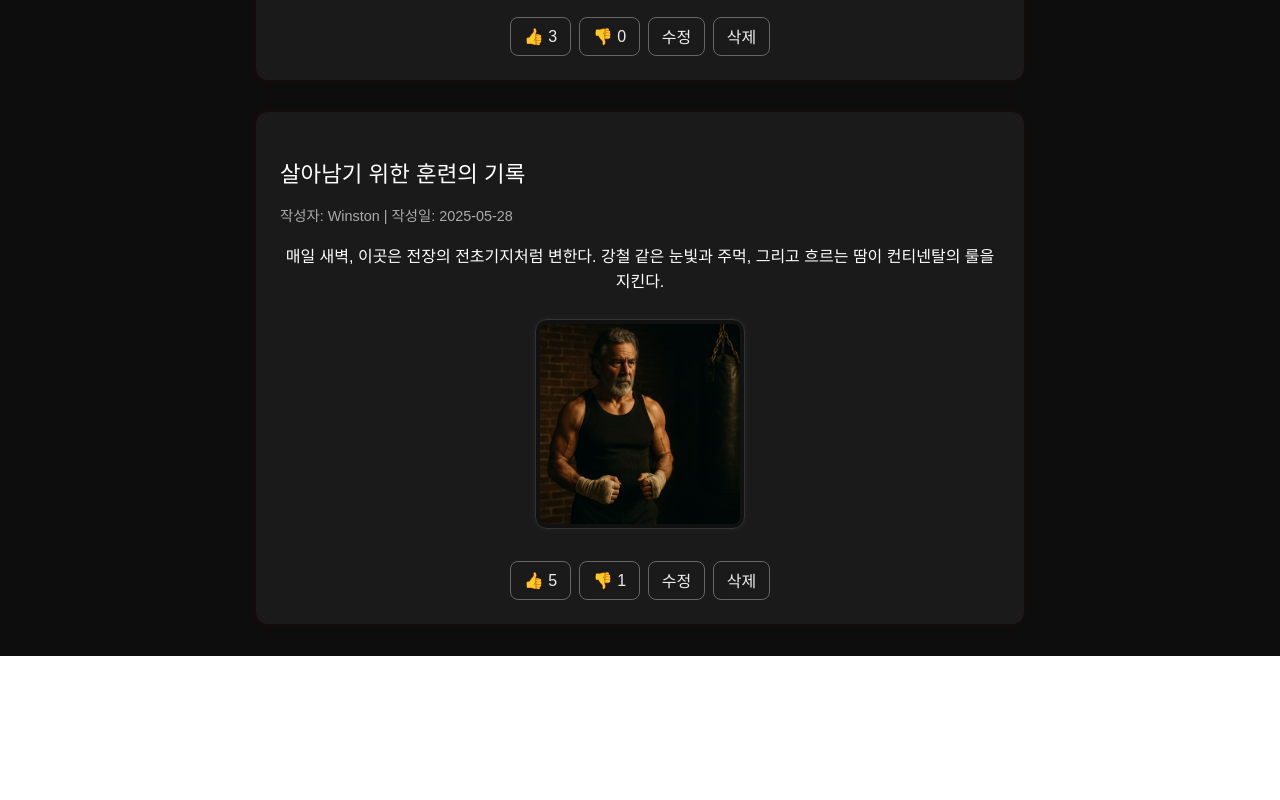
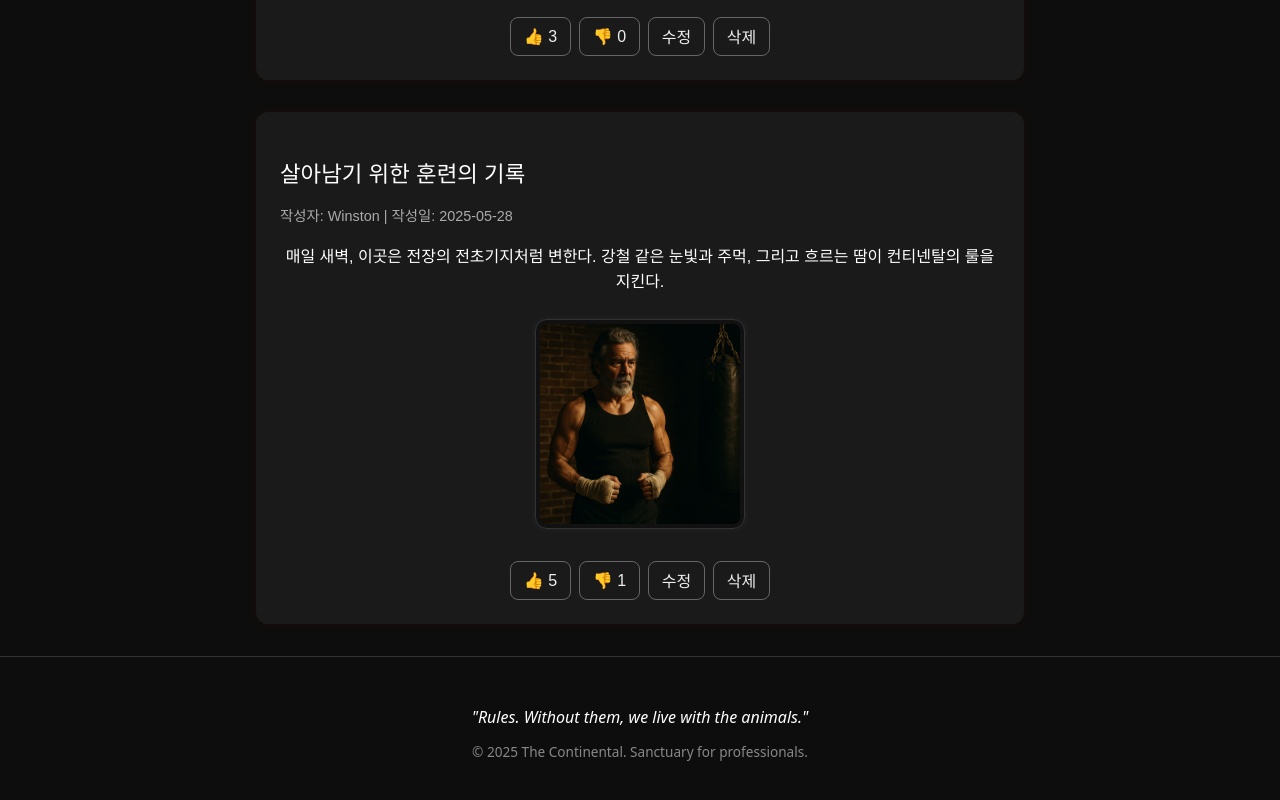
Before and after one commit to KIMRAHUI/johnwick-continental, a React (Vite) app: page /board in a window 1280 px wide. Shown: the part 1104-1904 px from the top of the page. Before the commit the page ends 1760 px from the top, so only its background shows below. Built offline with nearby package versions, Linux system fonts and the light colour scheme; a web font is replaced by a local one.

Commit message:
✨ Add Footer component and integrate into App.jsx for John Wick dark theme

```diff
--- a/src/App.jsx
+++ b/src/App.jsx
@@ -1,5 +1,6 @@
 import { BrowserRouter as Router, Routes, Route } from 'react-router-dom';
 import Header from './components/Header';
+import Footer from './components/Footer';
 import Hero from './components/Hero';
 import Support from './pages/Support';
 import Location from './pages/Location';
@@ -31,6 +32,7 @@ function App() {
         <Route path="/emergency-payment" element={<EmergencyPayment />} />
         <Route path="/board" element={<Board />} />
       </Routes>
+      <Footer /> {/*Footer 항상 아래에 렌더링 */}
     </Router>
   );
 }
--- /dev/null
+++ b/src/components/Footer.css
@@ -0,0 +1,24 @@
+.footer {
+  background-color: #0d0d0d;
+  color: #ccc;
+  padding: 2rem 1rem;
+  text-align: center;
+  border-top: 1px solid #333;
+}
+
+.footer-inner {
+  max-width: 1200px;
+  margin: 0 auto;
+}
+
+.footer-quote {
+  font-size: 1rem;
+  color: #fff;
+  margin-bottom: 0.5rem;
+  font-style: italic;
+}
+
+.footer-note {
+  font-size: 0.85rem;
+  color: #888;
+}
--- /dev/null
+++ b/src/components/Footer.jsx
@@ -0,0 +1,15 @@
+
+import './Footer.css';
+
+function Footer() {
+  return (
+    <footer className="footer">
+      <div className="footer-inner">
+        <p className="footer-quote">"Rules. Without them, we live with the animals."</p>
+        <p className="footer-note">© 2025 The Continental. Sanctuary for professionals.</p>
+      </div>
+    </footer>
+  );
+}
+
+export default Footer;
```
Also changed, not shown: public/marker-icon-green.png (added).
